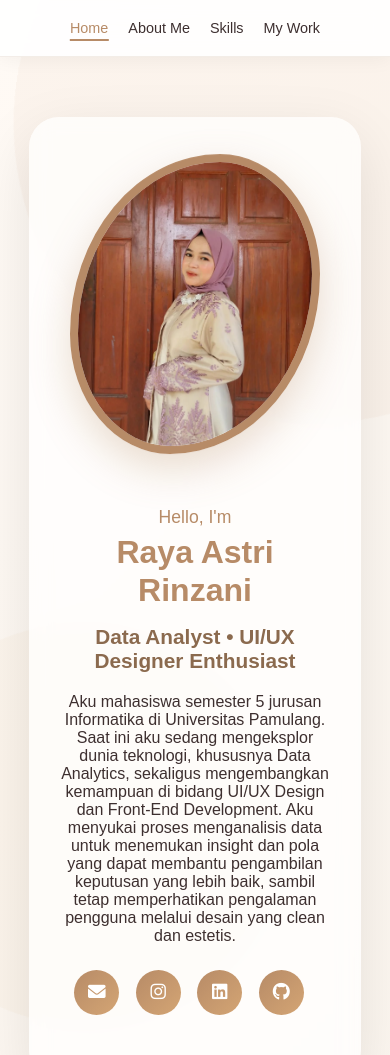
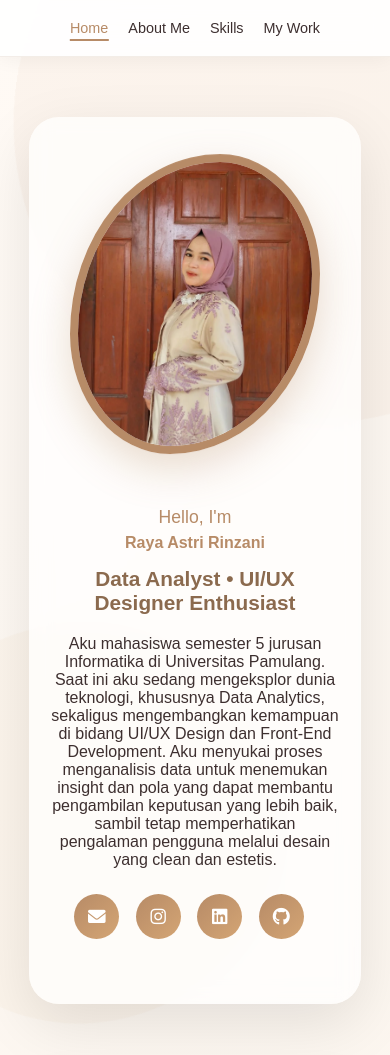
Before and after one commit to rayaastririnzani/portofolio-raya, a plain HTML site: page index.html in a window 390 px wide. Shown: the top 1055 px of the page. Drawn offline with Linux system fonts and the light colour scheme.

Commit message:
Update styles.css

```diff
--- a/styles.css
+++ b/styles.css
@@ -776,14 +776,14 @@ footer {
   .hero-section {
     flex-direction: column;
     text-align: center;
-    padding: 40px 30px;
+    padding: 40px 20px;
   }
   .hero-image {
     width: 250px;
     height: 300px;
   }
   .hero-text h1 {
-    font-size: 2rem;
+    font-size: 1rem;
   }
   .section-title {
     font-size: 2rem;
@@ -794,7 +794,7 @@ footer {
   }
   .about-container{
     width:100%;
-    margin: 20px auto;
+    margin: auto 20px;
     display: grid;
     grid-template-columns: 1fr;
   }
```
